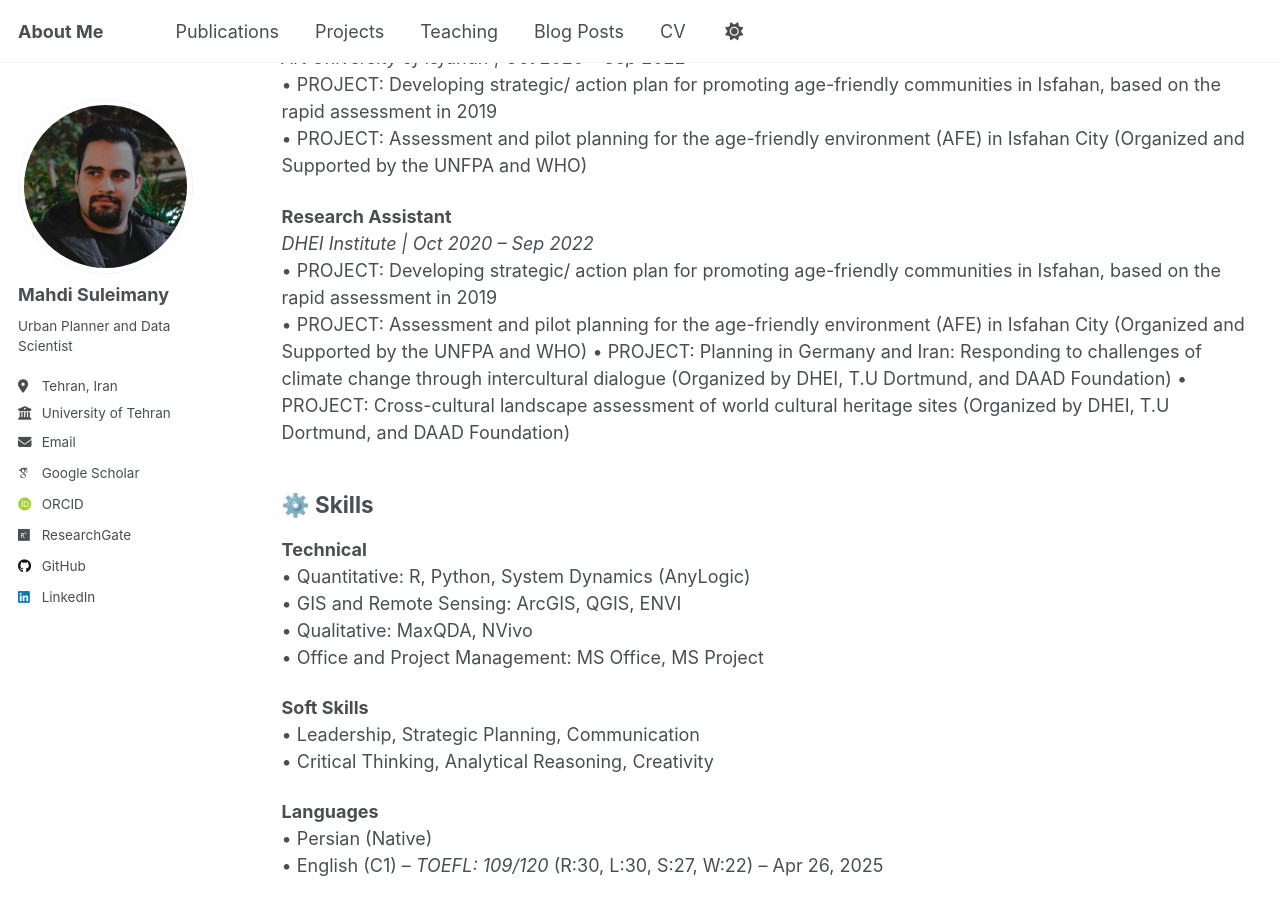
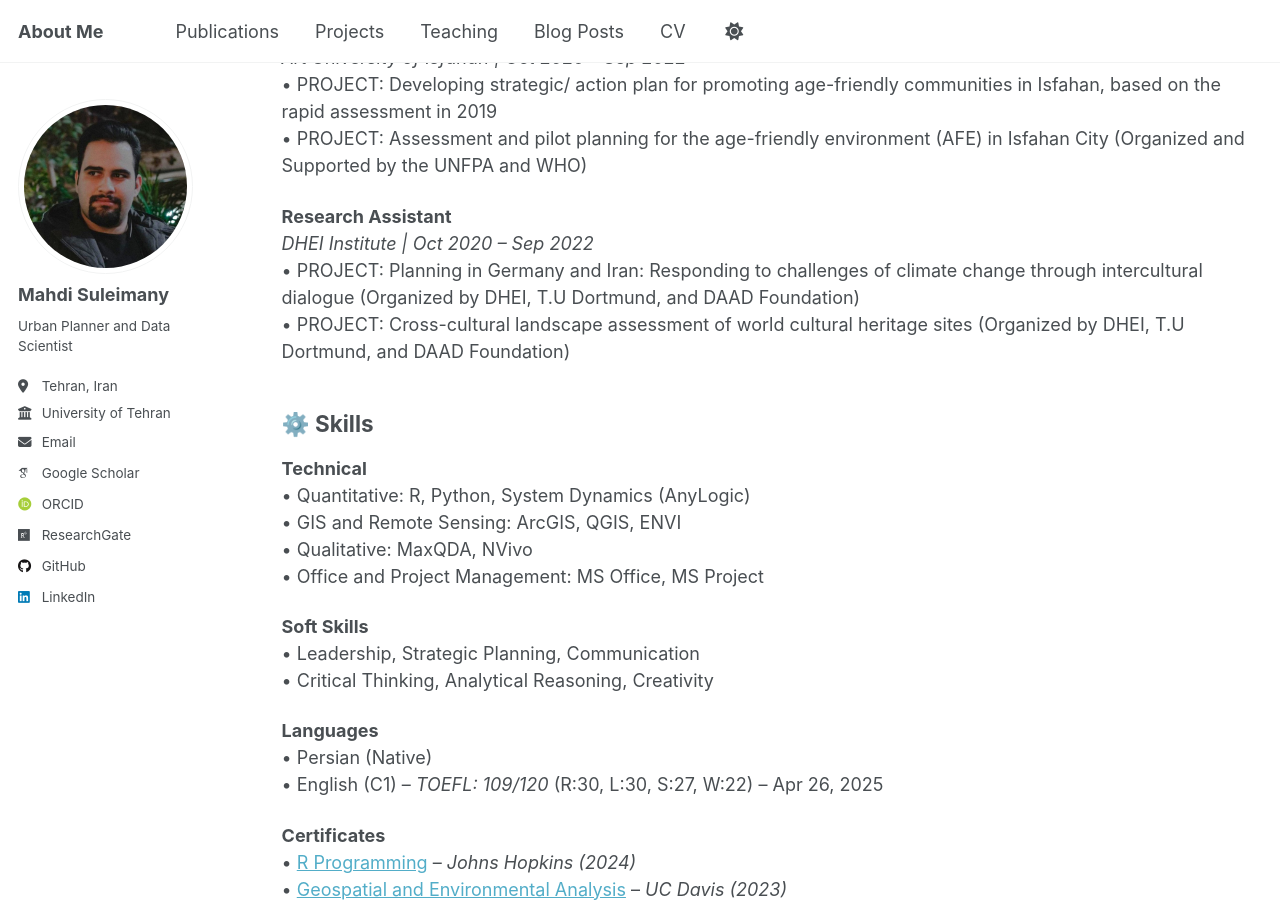
Before and after one commit to mo-soleimani/mo-soleimani.github.io, a Jekyll site: the page built from _pages/cv.md, in a window 1280 px wide and 900 px high, scrolled down 2007 px. Built offline with Jekyll 4.4.1, drawn with Linux system fonts in a browser that asks for light colours; some web fonts are replaced.

Commit message:
Update cv.md

```diff
--- a/_pages/cv.md
+++ b/_pages/cv.md
@@ -62,11 +62,8 @@
 
 **Research Assistant**
 *DHEI Institute | Oct 2020 – Sep 2022*
-• PROJECT: Developing strategic/ action plan for promoting age-friendly communities in Isfahan, based on the rapid assessment in 2019
-• PROJECT: Assessment and pilot planning for the age-friendly environment (AFE) in Isfahan City (Organized and Supported by the UNFPA and WHO)
 • PROJECT: Planning in Germany and Iran: Responding to challenges of climate change through intercultural dialogue (Organized by DHEI, T.U Dortmund, and DAAD Foundation)
 • PROJECT: Cross-cultural landscape assessment of world cultural heritage sites (Organized by DHEI, T.U Dortmund, and DAAD Foundation)
-
 
 ## ⚙️ Skills
 
```
